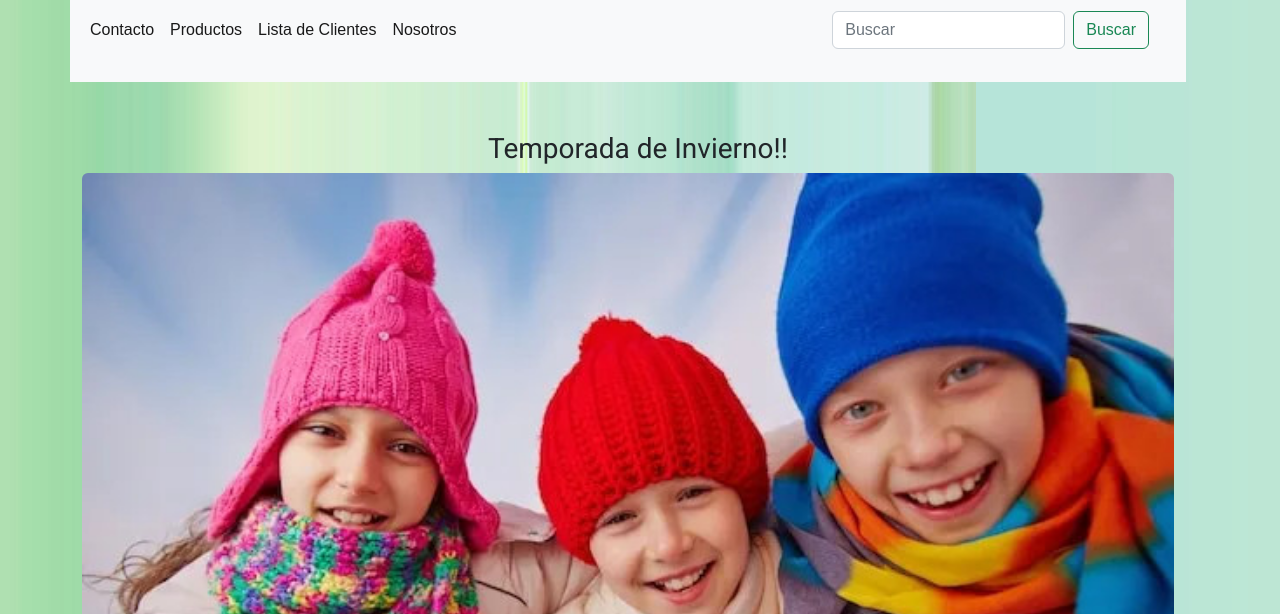
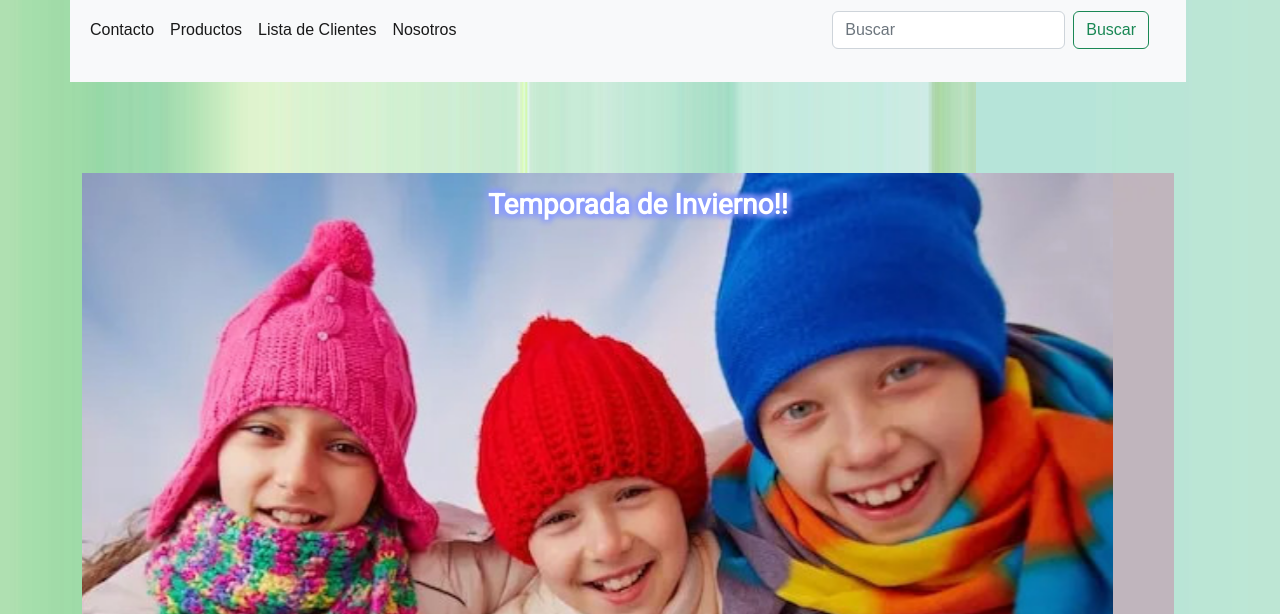
Before and after one commit to waltergal/shezamin-waltergalvan, a website: page index.html in a window 1280 px wide. Shown: the part 186-800 px from the top of the page. Drawn offline with nearby package versions, Linux system fonts and the light colour scheme.

Commit message:
modificacionfinal

```diff
--- a/index.html
+++ b/index.html
@@ -56,11 +56,24 @@
     <main>
         <section>
             <div class="row">
-                <h3>Temporada de Invierno!!</h3>
+                <h3 class="tinvierno sobretitulo">Temporada de Invierno!!</h3>
                 <div class="text-center col-sm-12">
-                    <img src="./imagenes/portada.jpg" class="rounded col-sm-12" style="max-width: 100%;" alt="...">
+                    <div id="carouselExampleSlidesOnly" class="carousel slide" data-bs-ride="carousel">
+                        <div class="carousel-inner">
+                          <div class="carousel-item active">
+                            <img src="./imagenes/portada.jpg" class="d-block w-100" alt="...">
+                          </div>
+                          <div class="carousel-item">
+                            <img src="./imagenes/portada3.jpg" class="d-block w-100" alt="...">
+                          </div>
+                          <div class="carousel-item">
+                            <img src="./imagenes/portada2.jpg" class="d-block w-100" alt="...">
+                          </div>
+                        </div>
+                      </div>
+
                 </div>
-                <div class="col-sm-12" style="text-align: justify;">
+                <div class="col-sm-12 mt-4" style="text-align: justify;">
                     Con el frío ya instalado en nuestros días, sacar la ropa de abrigo se impone como una tarea más que necesaria.
                     De entre todas las piezas que protagonizan el invierno, los complementos que nos ayudan a protegernos de las bajas temperaturas resultan indispensables y, este año, son los gorros de punto los que más protagonismo están teniendo en las calles. Si las bufandas y los guantes también son aliados indiscutibles, todo parece indicar que los gorros, además de ser muy funcionales, son los preferidos del momento. Así lo ha confirmado Hailey Bieber luciendo uno marrón haciendo twinning con su marido, Justin Bieber, pero así lo están sentenciando también las más estilosas del street style. Y, aunque siempre los hemos asociado con looks urbanos e informales,
                     lo cierto es que pueden ser un acompañante perfecto para los estilismos más elegantes. Si no nos crees, sigue leyendo. ¡Te lo enseñamos!
--- a/scss/_globales.scss
+++ b/scss/_globales.scss
@@ -14,16 +14,6 @@
     transform : scale(1.1);
     text-decoration: underline;
     transition: 0.7s ease;
-    }
-
-.fondo {
-    height: 100%;
-    margin: 0px;
-    background-image: $bg-body;
-    background-attachment: fixed;
-    background-position: center;
-    font-family: sans-serif;
-    text-align: center;
     }
 
 .celda {
--- a/scss/_header.scss
+++ b/scss/_header.scss
@@ -1,5 +1,3 @@
-@import url("https://fonts.googleapis.com/css2? family= Roboto & display=swap");
-
 img {
   max-width: 100%;
 }
@@ -47,15 +45,6 @@
     color: #090;
   }
 
-.fondo {
-  height: 100%;
-  margin: 0px;
-  background-image: url(../Imagenes/fondoTarjeta.jpg);
-  background-position: center;
-  font-family: sans-serif;
-  text-align: center;
-}
-
 .tinvierno {
   font-weight: bold;
   text-shadow: 3px 3px 5px #89f, 3px -3px 5px #89f, -3px 3px 5px #89f, -3px -3px 5px #89f;
--- a/scss/_productos.scss
+++ b/scss/_productos.scss
@@ -10,3 +10,13 @@
   .nosotros {
     display: flex;
   }
+
+
+  .fondo {
+    height: 100%;
+    margin: 0px;
+    background-image: url(../Imagenes/fondoTarjeta.jpg);
+    background-position: center;
+    font-family: sans-serif;
+    text-align: center;
+  }
--- a/scss/styles.scss
+++ b/scss/styles.scss
@@ -3,3 +3,4 @@
 @import "header";
 @import "main";
 @import "fotter";
+@import "productos";
```
Also changed, not shown: package.json (+187 -2 lines), CSS/styles.css.
